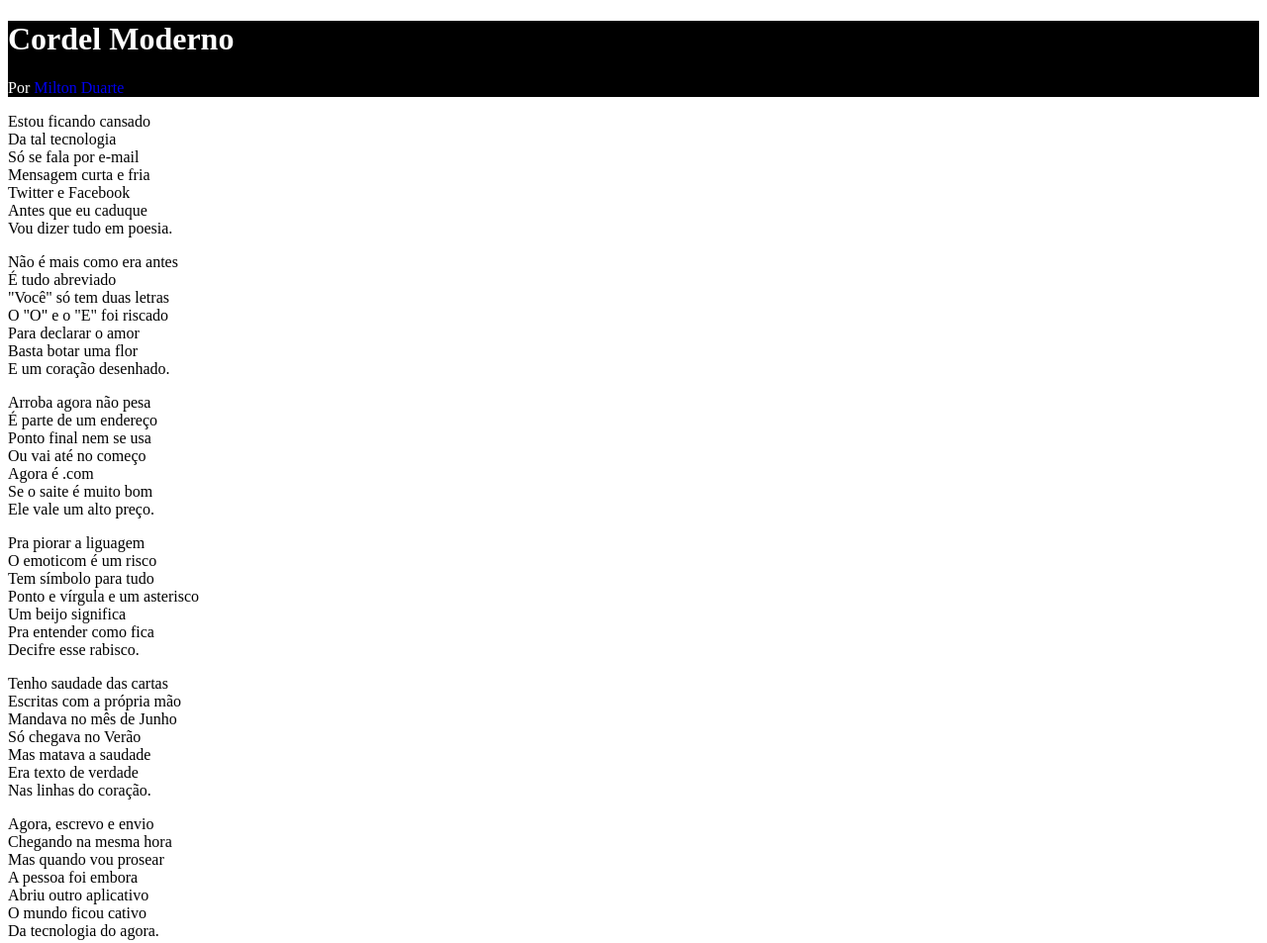
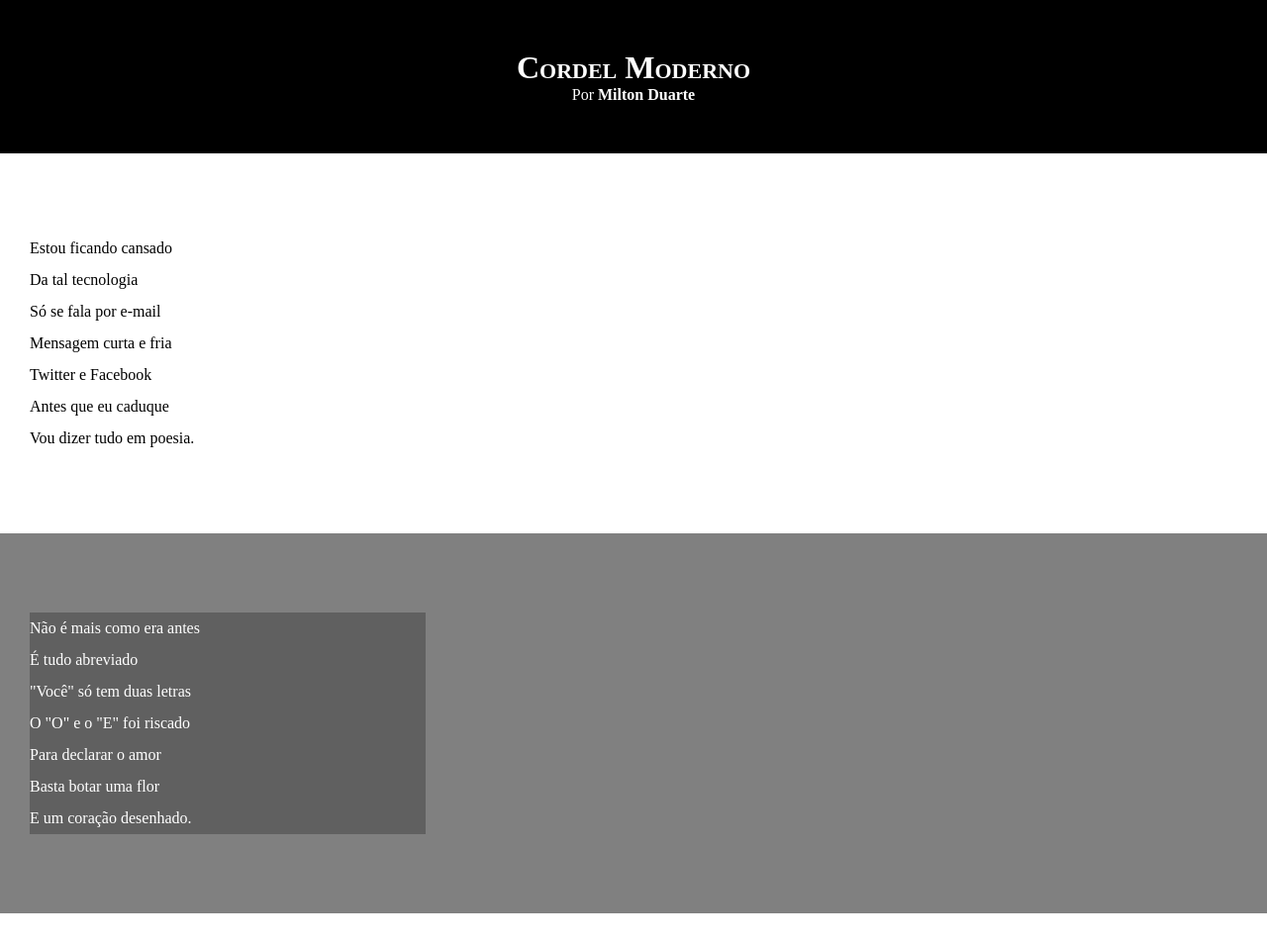
Before and after one commit to caiogobetti2-a11y/Html-CSS, a plain HTML site: page Desafios/d012/index.html in a window 1280 px wide. Shown: the top 953 px of the page at 99% size. Drawn offline with Linux system fonts and the light colour scheme.

Commit message:
atulização

```diff
--- a/Desafios/d012/index.html
+++ b/Desafios/d012/index.html
@@ -12,7 +12,7 @@
     <p>Por <a href="https://www.recantodasletras.com.br/poesias/3186743" target="_blank" rel="external">Milton Duarte</a></p>
   </header>
 
-  <section>
+  <section class="normal">
     <p>
       Estou ficando cansado <br>
       Da tal tecnologia <br>
@@ -25,7 +25,7 @@
   </section>
 
 
-  <section>
+  <section class="imagem">
     <p>
       Não é mais como era antes <br>
       É tudo abreviado <br>
@@ -39,7 +39,7 @@
 
 
 
-  <section>
+  <section class="normal">
 
       <p>
         Arroba agora não pesa <br>
@@ -65,7 +65,7 @@
 
 
 
-  <section>
+  <section class="imagem">
     <p>
       Tenho saudade das cartas <br>
       Escritas com a própria mão <br>
@@ -77,7 +77,7 @@
     </p>
   </section>
 
-  <section>
+  <section class="normal">
 
       <p>
         Agora, escrevo e envio <br>
--- a/Desafios/d012/style.css
+++ b/Desafios/d012/style.css
@@ -1,15 +1,62 @@
 @charset "UTF-8";
+
+*{
+  margin: 0px;
+  padding: 0px;
+}
+
+html, body{
+  min-height: 100vh;
+  background-color: darkgray;
+}
 
 header{
   background-color: black;
+  color: white;
+  text-align: center;
 }
-a{
+
+header>h1{
+  padding-top: 50px;
+  font-variant: small-caps;
+}
+
+header>p{
+  padding-bottom: 50px;
+}
+
+header a, footer a{
+  color: white;
   text-decoration: none;
+  font-weight: bolder;
+}
 
+header a:hover, footer a:hover{
+  text-decoration: underline;
 }
-header p{
+
+section{
+  padding-top: 10vh;
+  padding-bottom: 10vh;
+  line-height: 2em;
+  padding-left: 30px;
+}
+
+section.normal{
+  background-color: white;
+  color: black;
+}
+section.imagem{
+  background-color: gray;
   color: white;
 }
-header h1{
+section.imagem>p{
+  background-color: rgb(0, 0, 0, 0.253);
+  width: 400px;
+}
+footer{
+  text-align: center;
+  background-color: black;
   color: white;
+  padding: 10px;
 }
```
